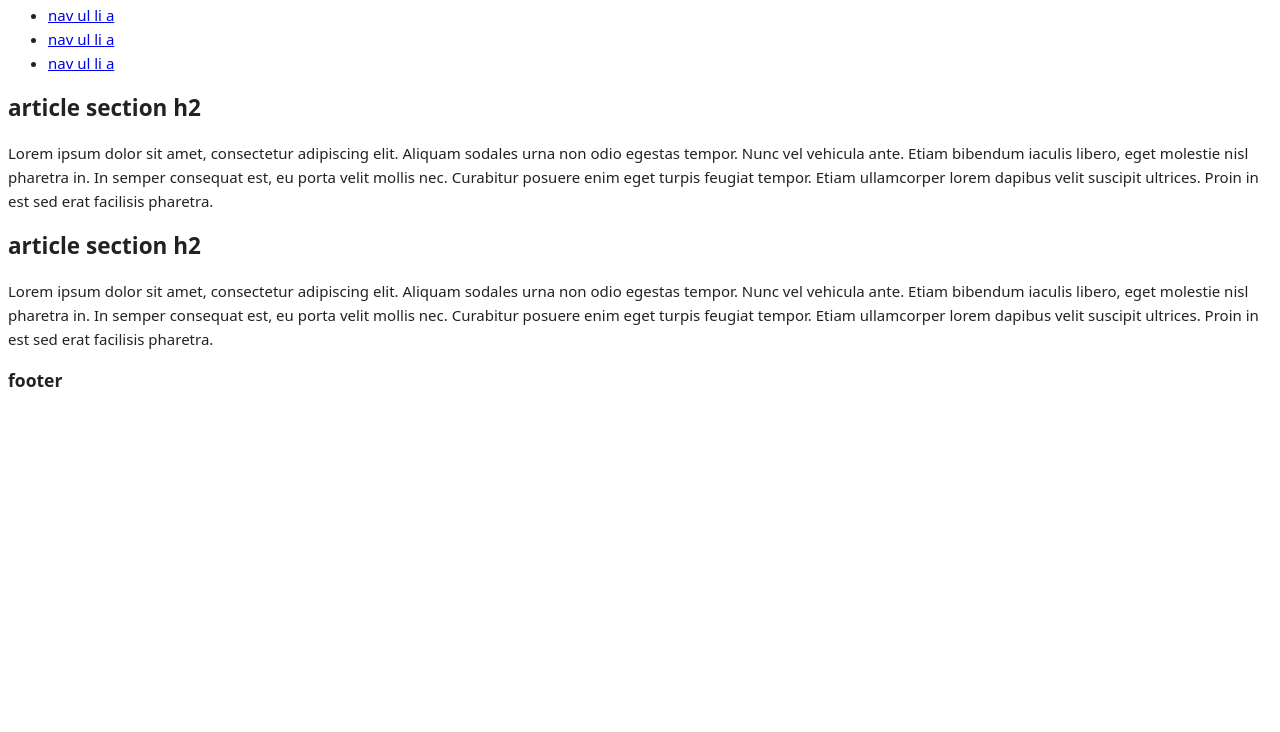
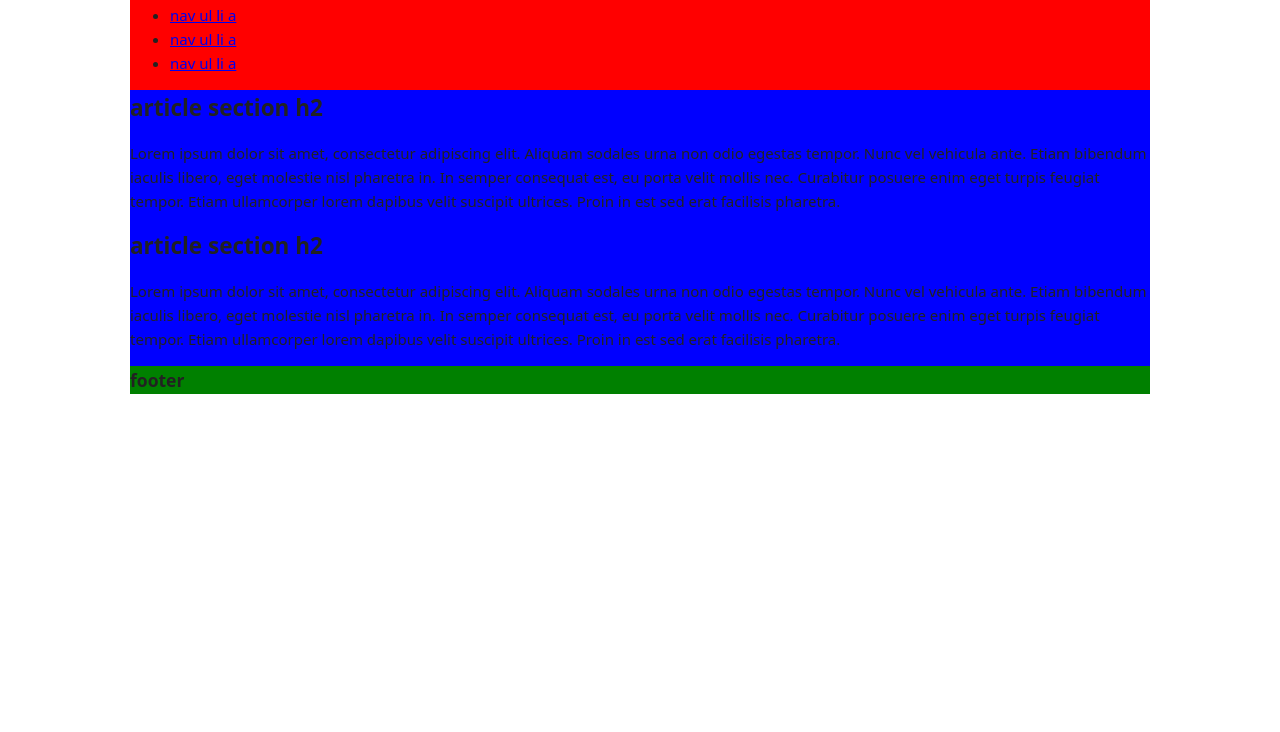
Before and after one commit to spaetsch/DBDW, a plain HTML site: page index.html in a window 1280 px wide. Shown: the part 68-800 px from the top of the page. Drawn offline with nearby package versions, Linux system fonts and the light colour scheme.

Commit message:
Initial Sass files and neat columns

```diff
--- /dev/null
+++ b/Sass/_base.scss
@@ -0,0 +1,9 @@
+header {
+  background-color: red;
+}
+main {
+  background-color: blue;
+}
+footer {
+  background-color: green;
+}
--- /dev/null
+++ b/Sass/_layout.scss
@@ -0,0 +1,5 @@
+header,
+main,
+footer {
+  @include outer-container;
+}
--- a/Sass/application.scss
+++ b/Sass/application.scss
@@ -1,5 +1,6 @@
 @import "../bourbon/bourbon";
 @import "../neat/neat";
 @import "normalize";
-// @import "config";
-// @import "base";
+@import "config";
+@import "base";
+@import "layout";
--- a/index.html
+++ b/index.html
@@ -10,7 +10,7 @@
       <script src="js/vendor/modernizr-2.8.3-respond-1.4.2.min.js"></script>
     </head>
     <body>
-      <header class="wrapper clearfix">
+      <header>
         <h1 class="title">h1.title</h1>
         <nav>
           <ul>
@@ -32,7 +32,7 @@
         </section>
       </main>
 
-      <footer class="wrapper">
+      <footer>
           <h3>footer</h3>
       </footer>
 
```
Also changed, not shown: CSS/application.css, Sass/_config.scss (added), 1 other file.
